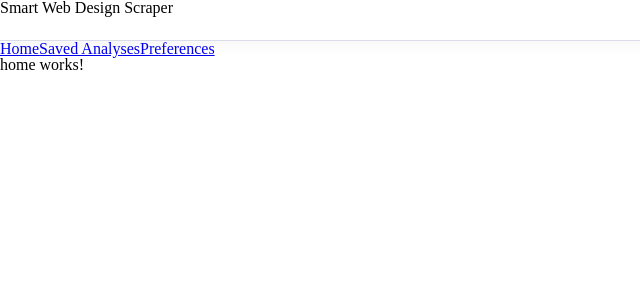
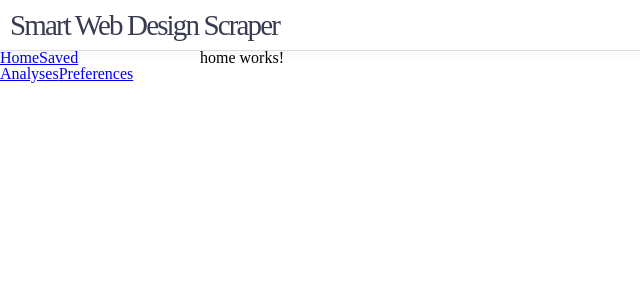
Before and after one commit to echamudi/smart-web-design-scraper-gp, an Angular app in the folder client/: page / in a window 1280 px wide. Shown: the top 300 px of the page, without its empty margins (0-640 px from the left). Built offline with nearby package versions, Linux system fonts and the light colour scheme.

Commit message:
Update main structure

```diff
--- a/client/src/app/app.component.html
+++ b/client/src/app/app.component.html
@@ -1,10 +1,17 @@
+<div class="container">
+    <div class="container__area-navbar">
         <div class="nav">
             Smart Web Design Scraper
         </div>
-
-<div>
+    </div>
+    <div class="container__area-sidebar">
+        <div class="">
             <a routerLink="/" routerLinkActive="active">Home</a>
             <a routerLink="/saved-analyses" routerLinkActive="active">Saved Analyses</a>
             <a routerLink="/preferences" routerLinkActive="active">Preferences</a>
         </div>
+    </div>
+    <div class="container__area-content">
         <router-outlet></router-outlet>
+    </div>
+</div>
--- a/client/src/styles.scss
+++ b/client/src/styles.scss
@@ -132,9 +132,47 @@ table {
 
 // Styles
 
+.container {
+  display: grid;
+  position: absolute;
+  grid-template-areas:
+    "navbar navbar"
+    "sidebar content";
+  grid-template-columns: 200px 1fr;
+  grid-template-rows: 50px 1fr;
+  width: 100%;
+  height: 100%;
+
+  &__area-sidebar {
+    grid-area: sidebar;
+  }
+
+  &__area-navbar {
+    grid-area: navbar;
+  }
+
+  &__area-content {
+    position: relative;
+    grid-area: content;
+    overflow-y: scroll;
+  }
+}
+
 .nav {
   background: #ffffff;
   border-bottom: solid 1px #dadce9;
   box-shadow: 0 6px 10px 0 rgba(0, 0, 0, 0.03);
-  height: 40px;
+  font-family: SourceSansPro-Bold;
+  font-size: 29px;
+  color: #393c51;
+  letter-spacing: -1.86px;
+  line-height: 50px;
+  height: 50px;
+  padding: 0 10px;
 }
+
+.sidebar {
+  background: #FFFFFF;
+  border-right: solid 1px #DADCE9;
+  box-shadow: 0 6px 10px 0 rgba(0,0,0,0.03);
+}
```
Lines whose indentation alone changed are shown as unchanged.
